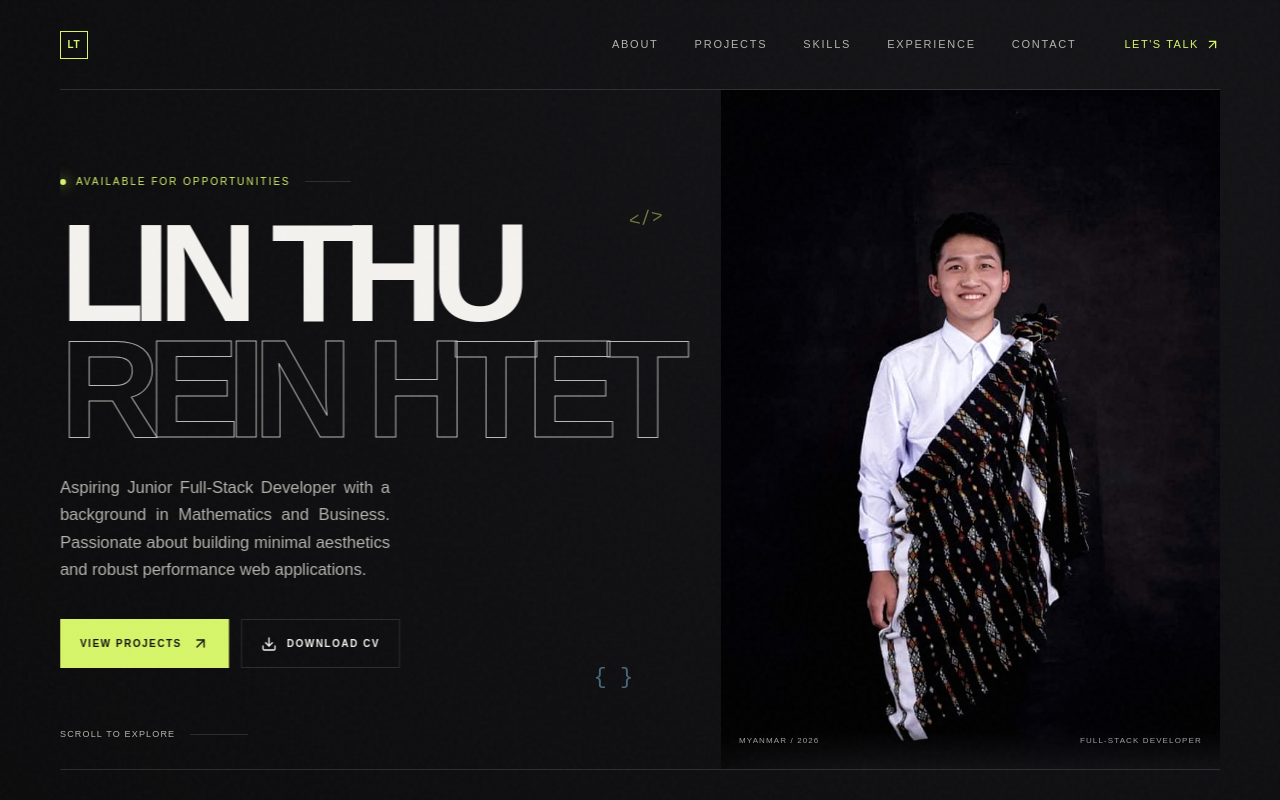
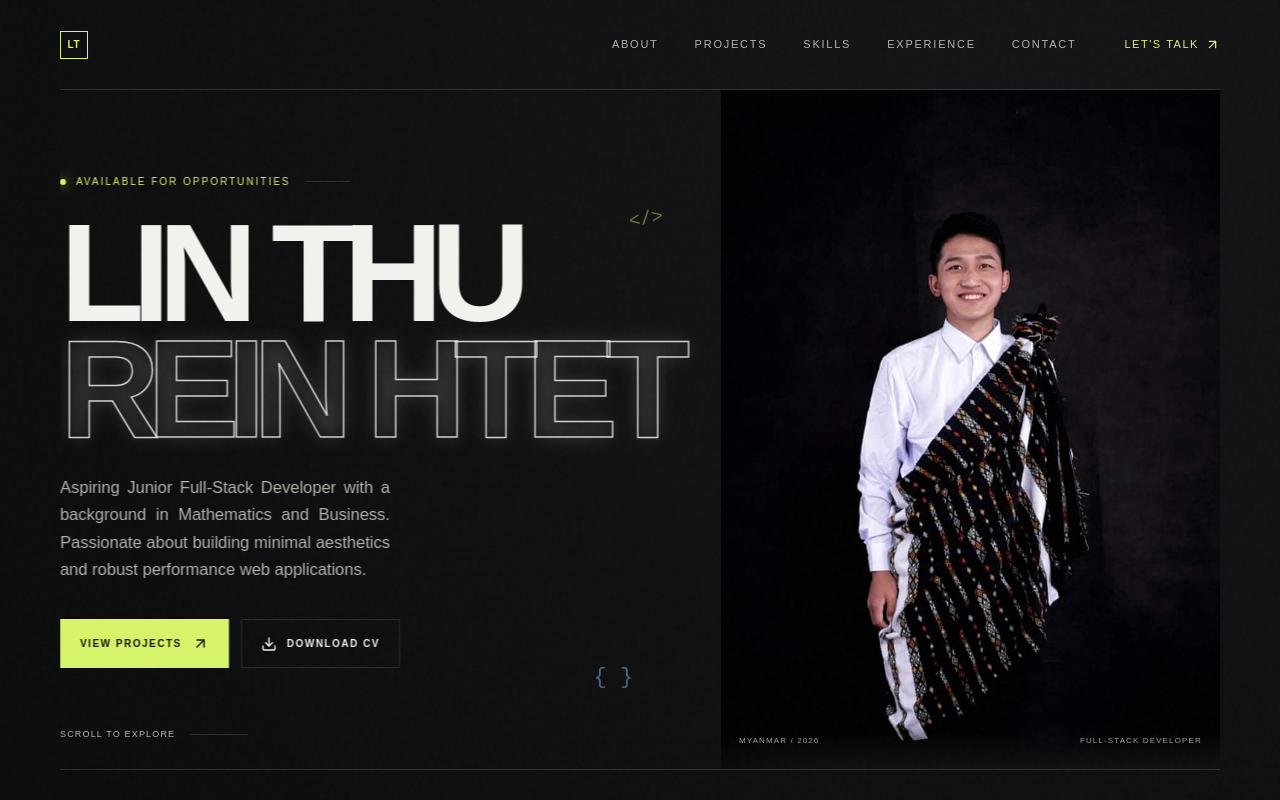
Before and after one commit to Linlinhtet980/React_Portfilio, a React (Vite) app: page / in a window 1280 px wide. Shown: the top 800 px of the page. Built offline with nearby package versions, Linux system fonts and the light colour scheme.

Commit message:
Enhance hero section hollow text visibility with thicker stroke and glow

```diff
--- a/src/components/Pages/Home/Home.module.css
+++ b/src/components/Pages/Home/Home.module.css
@@ -10,7 +10,7 @@
 .statusDot { width:6px; height:6px; border-radius:50%; background:var(--lime); box-shadow:0 0 14px var(--lime); }
 .eyebrowLine { width:46px; height:1px; background:var(--line); margin-left:4px; }
 .hero h1 { margin:26px 0 27px; font-size:clamp(60px, 10.8vw, 140px); line-height:.84; letter-spacing:-.09em; font-weight:800; }
-.hero h1 span { color:transparent; -webkit-text-stroke:1px #b9b8b4; }
+.hero h1 span { color:transparent; -webkit-text-stroke:1.5px rgba(255, 255, 255, 0.8); text-shadow:0 0 20px rgba(255, 255, 255, 0.15); }
 .heroDescription { max-width:330px; margin:0; color:var(--muted); font-size:16.5px; line-height:1.65; text-align:justify; }
 .heroActions { display:flex; gap:12px; margin-top:36px; }
 
```
